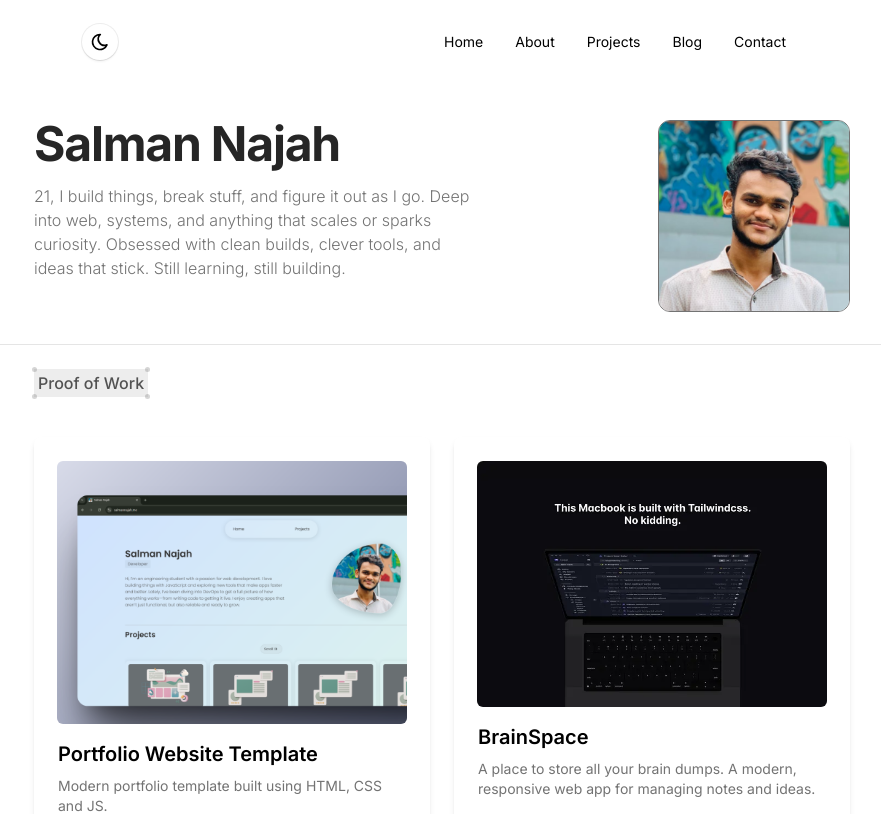
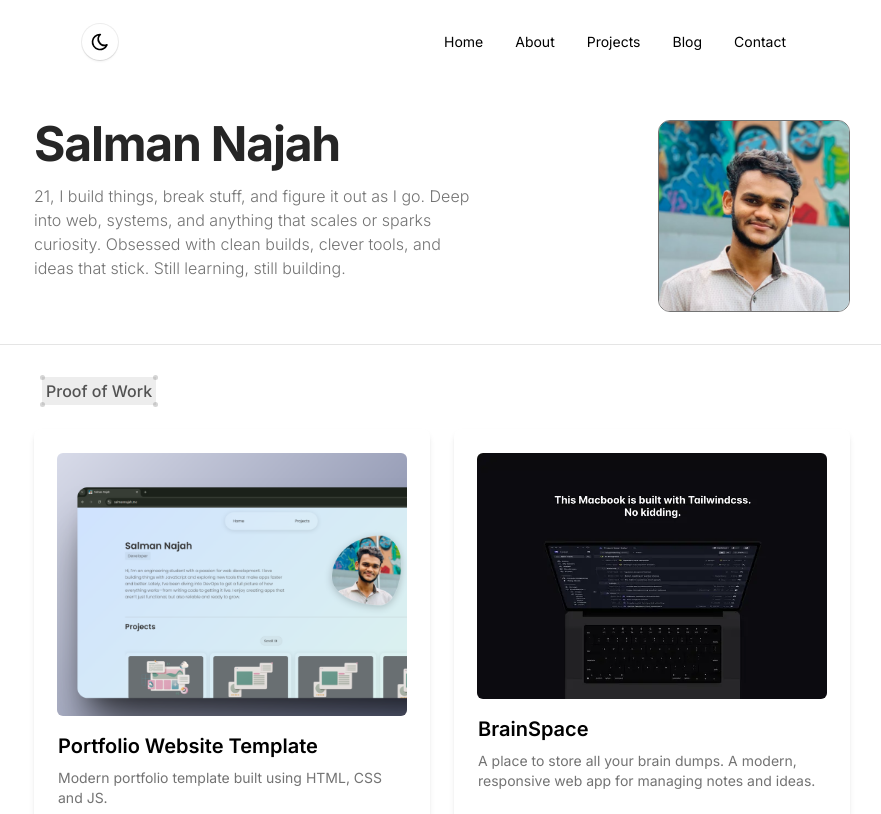
Before and after one commit to SalmanNajah/Portfolio, a Next.js app: page / in a window 1280 px wide. Shown: the top 814 px of the page, without its empty margins (198-1079 px from the left). Built offline with nearby package versions, Linux system fonts and the light colour scheme.

Commit message:
fix: adjust margin in SideHeaders component for better spacing

```diff
--- a/src/components/sideheaders.tsx
+++ b/src/components/sideheaders.tsx
@@ -5,7 +5,7 @@ import { motion } from 'motion/react'
 const SideHeaders = ({ children }: { children: React.ReactNode }) => {
   return (
     <motion.div
-      className="relative inline-block text-base mb-6 bg-neutral-200/70 dark:bg-neutral-700/30 text-neutral-600 dark:text-neutral-300 font-medium py-0.5 px-1"
+      className="relative inline-block text-base m-2 bg-neutral-200/70 dark:bg-neutral-700/30 text-neutral-600 dark:text-neutral-300 font-medium py-0.5 px-1"
       initial={{ opacity: 0 }}
       animate={{ opacity: 1 }}
       transition={{ duration: 0.9, ease: 'easeInOut', delay: 0.5 }}
```
